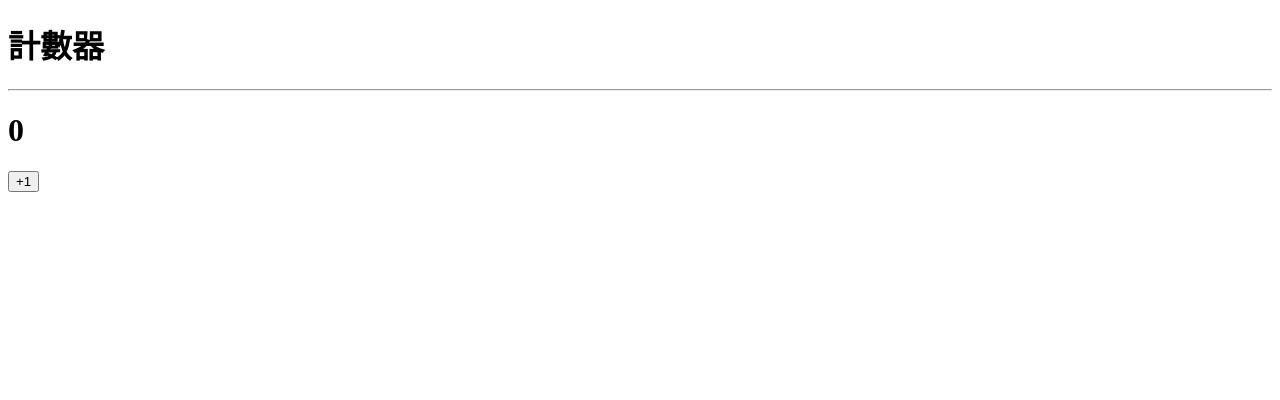
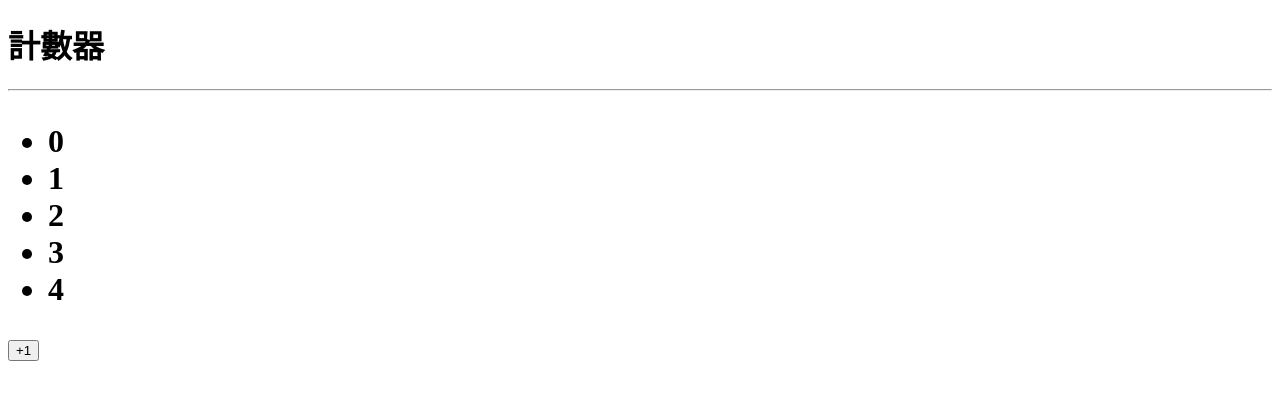
Before and after one commit to xzsa654/next-start, a Next.js app: page /cs-04-state/counter in a window 1280 px wide. Shown: the top 400 px of the page. Built offline with nearby package versions, Linux system fonts and the light colour scheme.

Commit message:
基數計數器

```diff
--- a/app/cs-04-state/counter/page.js
+++ b/app/cs-04-state/counter/page.js
@@ -3,21 +3,33 @@
 import { useState } from 'react'
 // 單獨匯入useState鉤子
 export default function CounterPage(props) {
-  /* total=常數or狀態變數
-     setTotal=改變狀態的方法，只有setTotal可以改變total變數
+  /* total=取值的變數
+     setTotal=改變值的方法，只有setTotal可以改變total變數
      useState(0)會變成total變數的預設值
   */
   const [total, setTotal] = useState(0)
+
   return (
     <>
       <h1>計數器</h1>
       <hr />
       {/* 條件式使用花括號包起來 */}
-      <h1>{total}</h1>
+      <h1>
+        <ul>
+          {Array(5)
+            .fill(0)
+            .map((v, i) => {
+              if (i % 2) {
+                return <li key={i}>{total + i}</li>
+              } else {
+                return <li key={i}>{i}</li>
+              }
+            })}
+        </ul>
+      </h1>
       <button
         onClick={() => {
           // onClick 是react在虛擬DOM添加的一個事件，相當於添加了addEventListener
-          // 調用setTotal來改變total值
           setTotal(total + 1)
         }}
       >
```
